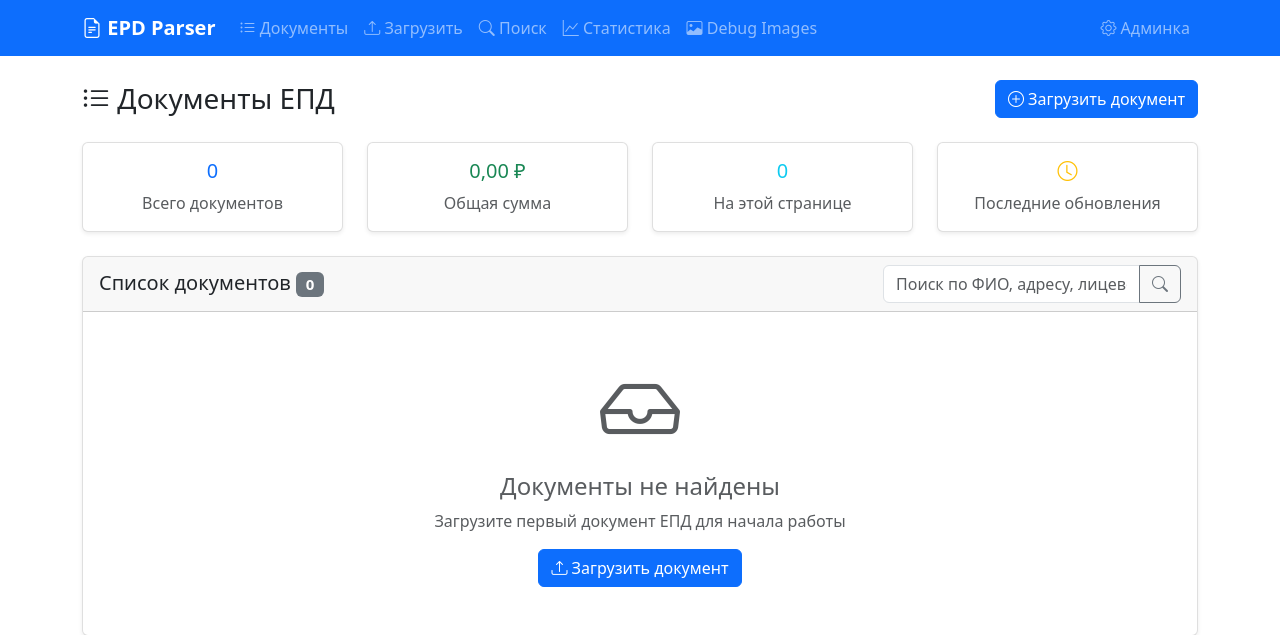
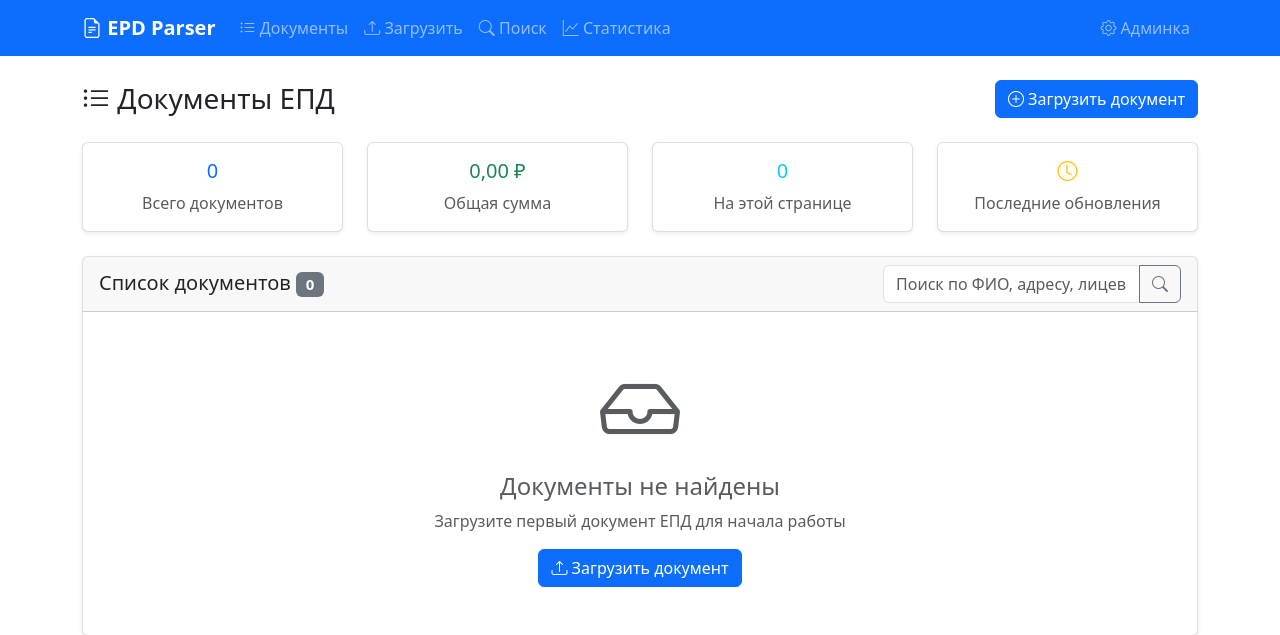
Before and after one commit to TurtleOld/rent, a Django app: page / in a window 1280 px wide. Shown: the top 635 px of the page. Run offline with Django 5.2, Linux system fonts and the light colour scheme; data that the repository does not hold is empty; some libraries are stand-ins or nearby versions.

Commit message:
refactor: remove debug image functionality
- Remove DebugImagesView class from epd_parser/views.py
- Remove debug-images URL route from epd_parser/urls.py
- Remove debug images navigation link from templates/base.html
- Delete debug_images.html template file
- Clean up all references to debug image processing and display

This change removes the debug image functionality that was used for
PDF processing visualization, making the codebase cleaner and more
production-ready by eliminating development-only features.

```diff
--- a/epd_parser/urls.py
+++ b/epd_parser/urls.py
@@ -16,7 +16,6 @@ urlpatterns = [
     # Search and statistics
     path("search/", views.EpdDocumentSearchView.as_view(), name="search"),
     path("statistics/", views.EpdStatisticsView.as_view(), name="statistics"),
-    path("debug-images/", views.DebugImagesView.as_view(), name="debug_images"),
     # API endpoints
     path("api/parse-pdf/", views.ParsePdfApiView.as_view(), name="parse_pdf_api"),
     # Demo page
--- a/epd_parser/views.py
+++ b/epd_parser/views.py
@@ -437,46 +437,6 @@ class EpdStatisticsView(TemplateView):
         return cast(dict[str, Any], context)
 
 
-class DebugImagesView(TemplateView):
-    """View for viewing debug images from PDF processing."""
-
-    template_name = "epd_parser/debug_images.html"
-
-    def get_context_data(self, **kwargs: Any) -> dict[str, Any]:
-        """Add debug images data to context."""
-        context = super().get_context_data(**kwargs)
-
-        # Get list of debug images
-        debug_images: list[dict[str, Any]] = []
-        tmp_dir = Path("/tmp")
-
-        # Look for both PNG and JPG debug images
-        for img_file in tmp_dir.glob("epd_debug_page_*.png"):
-            debug_images.append(
-                {
-                    "filename": img_file.name,
-                    "path": str(img_file),
-                    "size": img_file.stat().st_size,
-                    "type": "PNG (High Quality)",
-                }
-            )
-        for img_file in tmp_dir.glob("epd_web_debug_page_*.jpg"):
-            debug_images.append(
-                {
-                    "filename": img_file.name,
-                    "path": str(img_file),
-                    "size": img_file.stat().st_size,
-                    "type": "JPG (Web Quality)",
-                }
-            )
-
-        # Sort by filename
-        debug_images.sort(key=lambda x: str(x["filename"]))
-
-        context["debug_images"] = debug_images
-        return cast(dict[str, Any], context)
-
-
 class ParserDemoView(TemplateView):
     """View for parser demo page."""
 
--- a/templates/base.html
+++ b/templates/base.html
@@ -89,11 +89,6 @@
                             <i class="bi bi-graph-up"></i> Статистика
                         </a>
                     </li>
-                    <li class="nav-item">
-                        <a class="nav-link" href="{% url 'epd_parser:debug_images' %}">
-                            <i class="bi bi-image"></i> Debug Images
-                        </a>
-                    </li>
                 </ul>
 
                 <ul class="navbar-nav">
```
Also changed, not shown: pyproject.toml (+18 -18 lines), templates/epd_parser/debug_images.html (deleted, +0 -42 lines), README.md, 2 other files.
